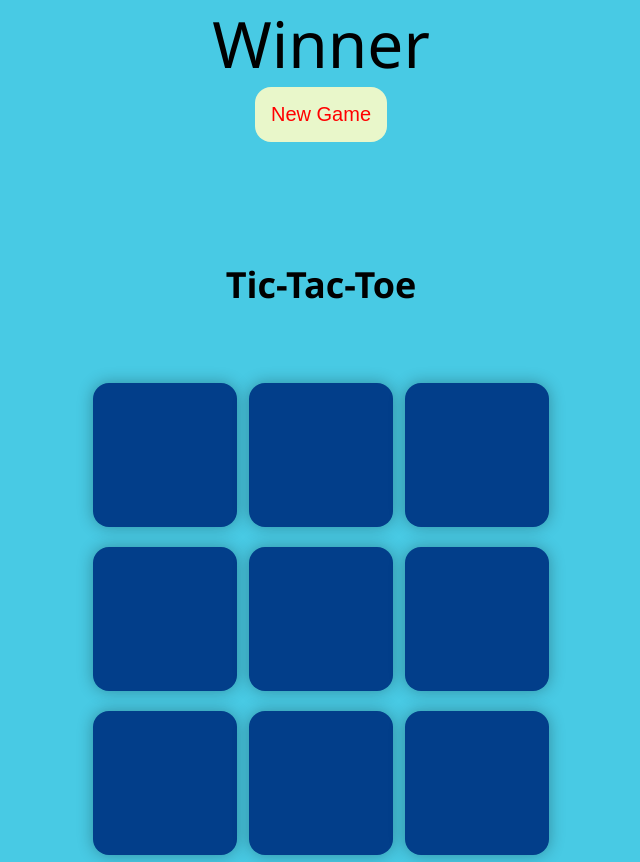
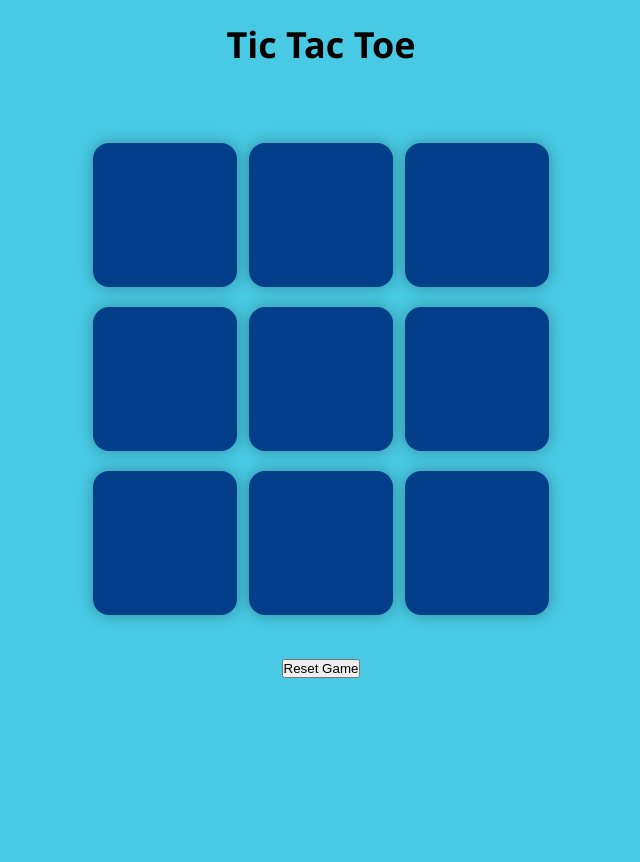
Before and after one commit to prithvi-raj-thakur/Tic-Tac-Toe, a plain HTML site: page index.html in a window 1280 px wide. Shown: the top 862 px of the page, without its empty margins (319-959 px from the left). After the commit the page ends 800 px from the top, so only its background shows below. Drawn offline with Linux system fonts and the light colour scheme.

Commit message:
Update index.html

```diff
--- a/index.html
+++ b/index.html
@@ -1,32 +1,32 @@
 <!DOCTYPE html>
 <html lang="en">
   <head>
-    <meta charset="UTF-8">
-    <meta name="viewport" content="width=device-width, initial-scale=1.0">
-    <title>Tic-Tac-Toe</title>
-    <link rel="stylesheet" href="style.css">
+    <meta charset="UTF-8" />
+    <meta name="viewport" content="width=device-width, initial-scale=1.0" />
+    <title>Tic-Tac-Toe Game</title>
+    <link rel="stylesheet" href="style.css" />
   </head>
   <body>
-    <div class="message" hide>
+    <div class="msg-container hide">
       <p id="msg">Winner</p>
-        <button id="newbtn">New Game</button>
+      <button id="new-btn">New Game</button>
     </div>
     <main>
-        <h1>Tic-Tac-Toe</h1>
+      <h1>Tic Tac Toe</h1>
       <div class="container">
         <div class="game">
-                <button class="box"> </button>
-                <button class="box"> </button>
-                <button class="box"> </button>
-                <button class="box"> </button>
-                <button class="box"> </button>
-                <button class="box"> </button>
-                <button class="box"> </button>
-                <button class="box"> </button>
-                <button class="box"> </button>
+          <button class="box"></button>
+          <button class="box"></button>
+          <button class="box"></button>
+          <button class="box"></button>
+          <button class="box"></button>
+          <button class="box"></button>
+          <button class="box"></button>
+          <button class="box"></button>
+          <button class="box"></button>
         </div>
       </div>
-        <button id="reset">Reset Game</button>
+      <button id="reset-btn">Reset Game</button>
     </main>
     <script src="script.js"></script>
   </body>
```
Lines whose indentation alone changed are shown as unchanged.
